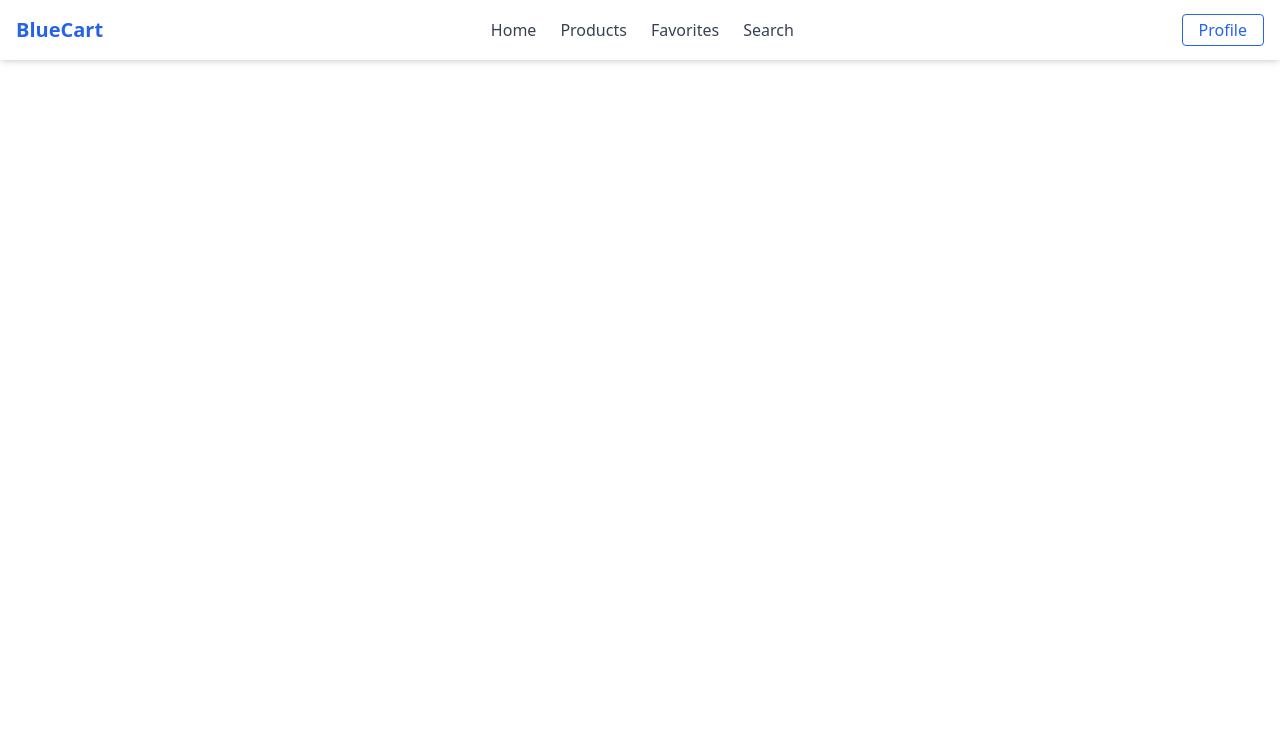
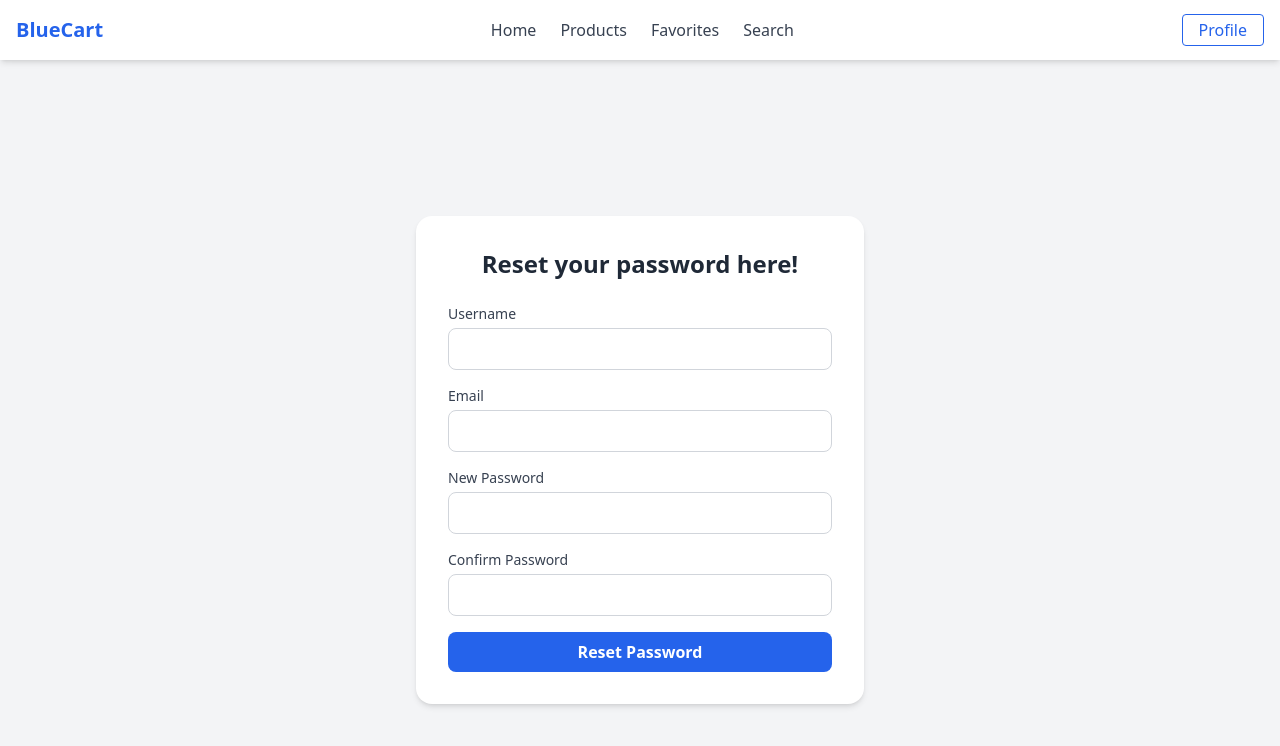
Before and after one commit to Waith93/bluecart-marketplace, a React (Vite) app in the folder client/: page /Reset-password in a window 1280 px wide. Shown: the top 746 px of the page. Built offline with nearby package versions, Linux system fonts and the light colour scheme.

Commit message:
reset password

```diff
--- a/client/src/App.jsx
+++ b/client/src/App.jsx
@@ -6,6 +6,7 @@
 import LoginForm from "./components/LoginForm";
 import SignupForm from "./components/SignupForm";
 import SearchBarComponent from "./pages/SearchBarPage";
+import ResetPassword from "./components/Reset-password";
 
 function App() {
   return (
@@ -20,7 +21,7 @@
             <Route path="/profile" element={<UserProfileDashboard />} />
             <Route path="/Login" element={<LoginForm/>} />
             <Route path="/Signup" element={<SignupForm/>} />
-            <Route path="/search" element={<SearchBarComponent />} />
+            <Route path="/Reset-password" element={< ResetPassword/>} />
           </Routes>
         </main>
 
--- a/client/src/components/Reset-password.jsx
+++ b/client/src/components/Reset-password.jsx
@@ -0,0 +1,113 @@
+import React, { useState } from "react";
+import { useNavigate } from "react-router-dom";
+
+function ResetPassword() {
+  const [formData, setFormData] = useState({
+    username: "",
+    email: "",
+  });
+
+
+  const navigate = useNavigate();
+
+
+  const handleChange = (e) => {
+    setFormData({
+      ...formData,
+      [e.target.name]: e.target.value
+    });
+  };
+
+
+  const handleSubmit = (e) => {
+    e.preventDefault();
+    console.log("ResetPassword submitted:", formData);
+
+
+    navigate("/");
+
+
+  };
+
+
+  return (
+    <div className="flex items-center justify-center min-h-screen bg-gray-100">
+      <div className="bg-white p-8 rounded-2xl shadow-md w-full max-w-md">
+        <h2 className="text-2xl font-bold text-center text-gray-800 mb-6">
+          Reset your password here!
+        </h2>
+        <form onSubmit={handleSubmit} className="space-y-4">
+          <div>
+            <label className="block text-sm font-medium text-gray-700 mb-1">
+              Username
+            </label>
+            <input
+              type="text"
+              name="username"
+              value={formData.username}
+              onChange={handleChange}
+              required
+              className="w-full px-4 py-2 border border-gray-300 rounded-lg focus:outline-none focus:ring-2 focus:ring-blue-500"
+            />
+          </div>
+
+
+          <div>
+            <label className="block text-sm font-medium text-gray-700 mb-1">
+              Email
+            </label>
+            <input
+              type="email"
+              name="email"
+              value={formData.email}
+              onChange={handleChange}
+              required
+              className="w-full px-4 py-2 border border-gray-300 rounded-lg focus:outline-none focus:ring-2 focus:ring-blue-500"
+            />
+          </div>
+
+
+          <div>
+            <label className="block text-sm font-medium text-gray-700 mb-1">
+              New Password
+            </label>
+            <input
+              type="password"
+              name="password"
+              value={formData.password}
+              onChange={handleChange}
+              required
+              className="w-full px-4 py-2 border border-gray-300 rounded-lg focus:outline-none focus:ring-2 focus:ring-blue-500"
+            />
+          </div>
+
+
+          <div>
+            <label className="block text-sm font-medium text-gray-700 mb-1">
+              Confirm Password
+            </label>
+            <input
+              type="password"
+              name="password"
+              value={formData.password}
+              onChange={handleChange}
+              required
+              className="w-full px-4 py-2 border border-gray-300 rounded-lg focus:outline-none focus:ring-2 focus:ring-blue-500"
+            />
+          </div>
+
+
+          <button
+            type="submit"
+            className="w-full bg-blue-600 hover:bg-blue-700 text-white font-semibold py-2 px-4 rounded-lg transition duration-300"
+          >
+            Reset Password
+          </button>
+        </form>
+      </div>
+    </div>
+  );
+}
+
+
+export default ResetPassword;
```
